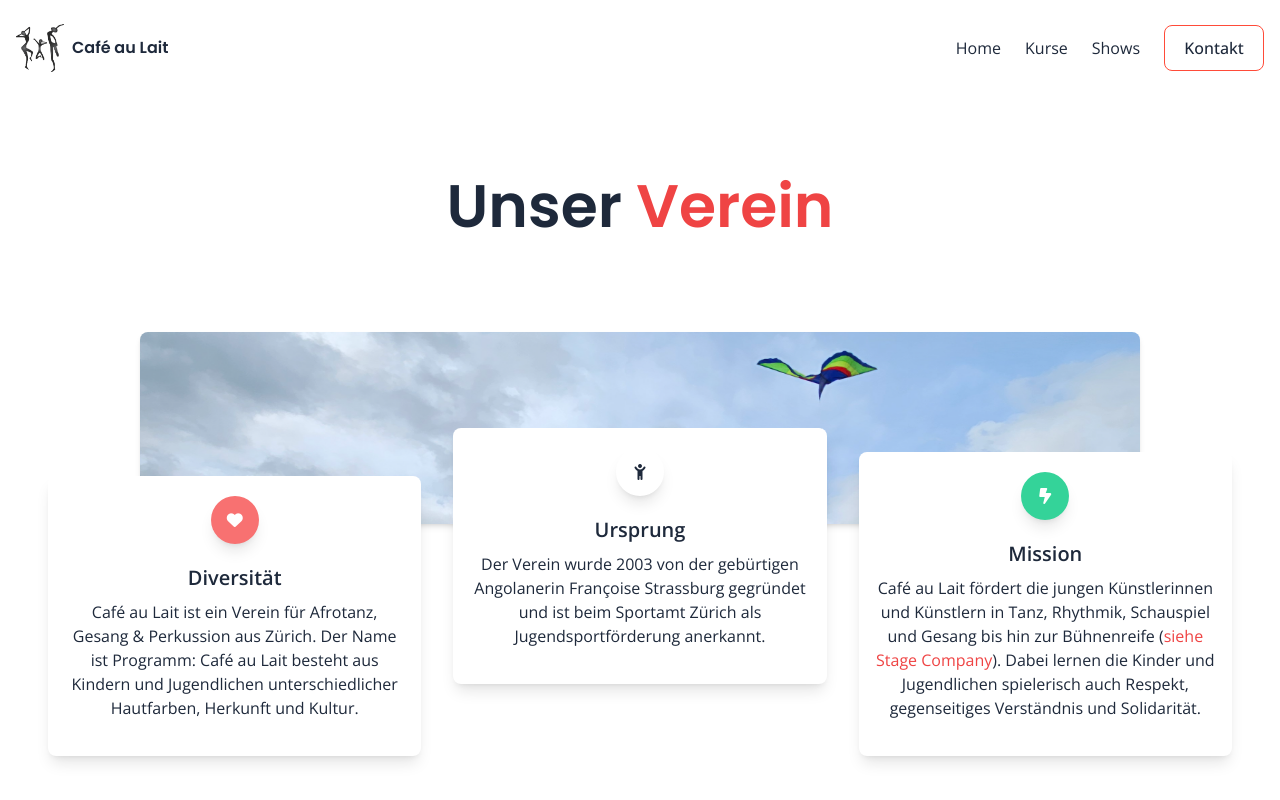
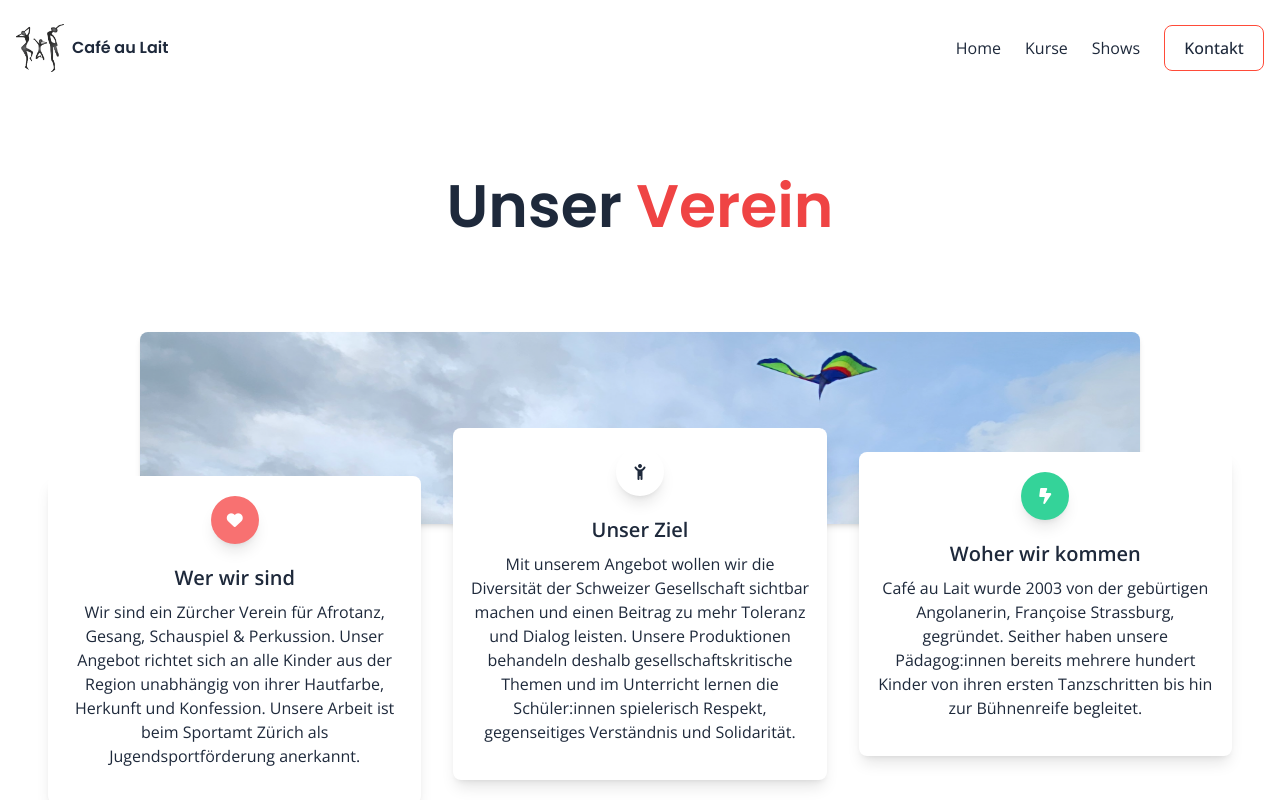
Before and after one commit to vntero/cafeaulait, a SvelteKit app: page /werwirsind in a window 1280 px wide. Shown: the top 800 px of the page. Built offline with nearby package versions, Linux system fonts and the light colour scheme.

Commit message:
Vivianes input

```diff
--- a/src/components/BookModal.svelte
+++ b/src/components/BookModal.svelte
@@ -71,19 +71,15 @@
             <h6
               class="text-4xl sm:text-5xl md:text-4xl max-w-[1000px] mx-auto w-full font-semibold text-center text-red-500 pt-6"
             >
-              Shows buchen
+              Show buchen
             </h6>
             <br />
             <p>
-              Suchen Sie ein Unterhaltungsprogramm für Ihren nächsten
-              Firmenanlass, eine Hochzeit oder eine Sport-veranstaltung? Café au
-              Lait kann man für private und öffentliche Anlässe buchen. Sei es
-              für eine Gesangseinlage, einen Tanz- und Trommelworkshop oder
-              grössere Animationssegmente. Wir stellen ein Programm für Sie
-              persönlich zusammen.
+              Interessiert an einer Show? Fülle das Formular aus und wir melden uns bei dir.
             </p>
             <!-- EVENT DETAILS -->
-            <h6 class="mt-3 mb-6 font-bold uppercase">Kontaktdaten</h6>
+            <h6 class="mt-3 mb-6 font-bold uppercase">Kontaktdaten
+            </h6>
             <div class="flex flex-wrap">
               <div class="w-full lg:w-4/12 px-4">
                 <div class="relative w-full mb-3">
@@ -91,7 +87,7 @@
                     class="block text-sm font-semibold mb-2"
                     for="contact-name"
                   >
-                    Name der Kontaktperson <span class="text-red-500">*</span>
+                    Vor- und Nachname <span class="text-red-500">*</span>
                   </label>
                   <input
                     id="name"
@@ -119,7 +115,7 @@
               <div class="w-full lg:w-4/12 px-4">
                 <div class="relative w-full mb-3">
                   <label class="block text-sm font-semibold mb-2" for="email">
-                    E-Mail-Adresse <span class="text-red-500">*</span>
+                    Emailadresse <span class="text-red-500">*</span>
                   </label>
                   <input
                     id="email"
@@ -245,7 +241,7 @@
                     class="block text-sm font-semibold mb-2"
                     for="additional-comments"
                   >
-                    Zusätzliche Kommentare oder Fragen
+                    Zusätzliche Infos oder Fragen
                   </label>
                   <textarea
                     id="additional-comments"
--- a/src/components/Intro.svelte
+++ b/src/components/Intro.svelte
@@ -57,4 +57,5 @@
       </ul>
     </div>
   </div>
+
 </SectionWrapper>
--- a/src/components/Kurse.svelte
+++ b/src/components/Kurse.svelte
@@ -4,31 +4,33 @@
   let kurseFeatures = [
     {
       featureList: [
-        'Ab 6 Jahren',
-        'Koordination',
-        'Rhythhmus',
-        'Live-Perkussion',
+        'Traditional',
+        'Afrobeats',
+        'Contemporary',
+        'Percussion Dance',
       ],
       description:
-        'Lerne traditionelle Tänze aus verschiedenen afrikanischen Ländern - egal ob du Anfänger:in oder auf fortgeschrittenem Niveau bist.',
+        'Für alle Niveaus ab 6 Jahren. Lerne in unseren Kursen unterschiedliche Tanzstile aus dem afrikanischen Kontinent.',
       imgUrl: 'assets/kurse1.png',
     },
+
+    // (Afrobeats Masterclass)
     {
-      featureList: ['Frisch', 'Modern', 'Trendig', 'Technisch'],
+      featureList: ['Afrobeats', 'Attitude', 'Technik'],
       description:
-        'Junge Tänzerinnen und Tänzer vermitteln energiereiche Schritte und freshe Vibes.',
+        'Bist du mindestens 12 Jahre alt und hast es richtig drauf? Dann richtet sich dieser Kurs an dich. Junge Tanzlehrer:innen und Erstplatzierte an der "World of Dance Switzerland 2023" zeigen dir freshe Moves für Fortgeschrittene und vermitteln dir Attitude für die Bühne.',
       imgUrl: 'assets/kurse2.png',
     },
     {
-      featureList: ['Singen', 'Bühnenpräsenz', 'Koordination', 'Stimme'],
+      featureList: ['Mehrstimmiger Gesang', 'Stimmbildung', 'Musikalisches Hören & Harmonie'],
       description:
-        'Die «CAL Stage Company» ist eine bühnenorientierte Tanzgruppe. Sie hat zum Ziel, die künstlerische Ausbildung im Bereich des traditionellen und zeitgenössischen afrikanischen Tanzes, der Perkussion und des Gesangs zu fördern.',
+        'Mit dem Chor treten wir an unterschiedlichen Anlässen auf und erarbeiten Stücke für Eigenproduktionen.',
       imgUrl: 'assets/kurse3.png',
     },
     {
-      featureList: ['Bühnenpräsenz', 'Wirkung', 'Koordination', 'Stärke'],
+      featureList: ['Bühnenpräsenz', 'Theater', 'Tanz', 'Perkussion'],
       description:
-        'Der «CAL Chor» ist ein bühnenorientierter Chor, der an den unterschiedlichsten Anlässen auftritt und an den Produktionen der «CAL Stage Company» mitarbeitet.',
+        'In der CAL Stage Company fördern wir deine Bühnenreife. Du erarbeitest und probst neue Produktionen mit der ganzen Companie und kannst zeigen, was du drauf hast.',
       imgUrl: 'assets/kurse4.png',
     },
   ]
@@ -49,11 +51,11 @@
     {#each kurseFeatures as kurseFeature, index}
       <KurseCard {kurseFeature} {index}>
         {#if index === 0}
-          Traditional <span class="text-red-500 font-medium">Dance </span>
+          Tanz<span class="text-red-500 font-medium">kurse </span>
         {:else if index === 1}
-          Afro<span class="text-red-500 font-medium">Beats</span>
+          Afrobeats <span class="text-red-500 font-medium">Masterclass</span>
         {:else if index === 2}
-          Gospel<span class="text-red-500 font-medium">chor</span>
+          CAL <span class="text-red-500 font-medium">Chor</span>
         {:else}
           Stage <span class="text-red-500 font-medium">Company</span>
         {/if}
--- a/src/components/KursplanModal.svelte
+++ b/src/components/KursplanModal.svelte
@@ -77,7 +77,7 @@
                   </td>
                 </tr>
                 <tr class="bg-red-200">
-                  <th class="border px-2 sm:px-4 py-1 sm:py-2">Teenies</th>
+                  <th class="border px-2 sm:px-4 py-1 sm:py-2">Teenies (ab 13)</th>
                   <td class="border px-2 sm:px-4 py-1 sm:py-2"
                     >Traditioneller Tanz</td
                   >
@@ -108,7 +108,7 @@
                   </td>
                 </tr>
                 <tr class="bg-pink-100">
-                  <th class="border px-2 sm:px-4 py-1 sm:py-2">Mini F</th>
+                  <th class="border px-2 sm:px-4 py-1 sm:py-2">Mini F (Fortgeschritten ab 8)</th>
                   <td class="border px-2 sm:px-4 py-1 sm:py-2">Afro Beats</td>
                   <td class="border px-2 sm:px-4 py-1 sm:py-2"
                     >Traditioneller Tanz</td
@@ -139,7 +139,7 @@
                   </td>
                 </tr>
                 <tr class="bg-orange-100">
-                  <th class="border px-2 sm:px-4 py-1 sm:py-2">Mini A</th>
+                  <th class="border px-2 sm:px-4 py-1 sm:py-2">Mini A (Anfänger ab 6)</th>
                   <td class="border px-2 sm:px-4 py-1 sm:py-2"
                     >Traditioneller Tanz</td
                   >
--- a/src/routes/werwirsind/+page.svelte
+++ b/src/routes/werwirsind/+page.svelte
@@ -128,7 +128,7 @@
       >
         <img
           src="/assets/unseremission.png"
-          alt="Unser Verein"
+          alt="Wer wir sind"
           class="absolute top-0 w-full h-full rounded-lg shadow-md max-w-[1000px] mx-auto"
         />
       </div>
@@ -136,7 +136,7 @@
       <section class="pb-20 -mt-24">
         <div class="container mx-auto px-4">
           <div class="flex flex-wrap">
-            <!-- Diversität -->
+            <!-- Swap first and second icon pls -->
             <div class="lg:pt-12 pt-6 w-full md:w-4/12 px-4 text-center">
               <div
                 class="relative flex flex-col min-w-0 break-words bg-white w-full mb-8 shadow-lg rounded-lg"
@@ -147,18 +147,17 @@
                   >
                     <i class="fa-solid fa-heart"></i>
                   </div>
-                  <h6 class="text-xl font-semibold">Diversität</h6>
+                  <h6 class="text-xl font-semibold">Wer wir sind</h6>
                   <p class="mt-2 mb-4 text-blueGray-500">
-                    Café au Lait ist ein Verein für Afrotanz, Gesang &
-                    Perkussion aus Zürich. Der Name ist Programm: Café au Lait
-                    besteht aus Kindern und Jugendlichen unterschiedlicher
-                    Hautfarben, Herkunft und Kultur.
+                    Wir sind ein Zürcher Verein für Afrotanz, Gesang, Schauspiel &
+                    Perkussion. Unser Angebot richtet sich an alle Kinder aus der Region unabhängig von ihrer Hautfarbe, Herkunft und Konfession.
+                    Unsere Arbeit ist beim Sportamt Zürich als Jugendsportförderung anerkannt.
                   </p>
                 </div>
               </div>
             </div>
 
-            <!-- Ursprung -->
+            <!-- Unser Ziel -->
             <div class="w-full md:w-4/12 px-4 text-center">
               <div
                 class="relative flex flex-col min-w-0 break-words bg-white w-full mb-8 shadow-lg rounded-lg"
@@ -169,17 +168,17 @@
                   >
                     <i class="fa-solid fa-child-reaching"></i>
                   </div>
-                  <h6 class="text-xl font-semibold">Ursprung</h6>
+                  <h6 class="text-xl font-semibold">Unser Ziel</h6>
                   <p class="mt-2 mb-4 text-blueGray-500">
-                    Der Verein wurde 2003 von der gebürtigen Angolanerin
-                    Françoise Strassburg gegründet und ist beim Sportamt Zürich
-                    als Jugendsportförderung anerkannt.
+                    Mit unserem Angebot wollen wir die Diversität der Schweizer Gesellschaft sichtbar machen und einen Beitrag zu mehr Toleranz und Dialog leisten.
+                    Unsere Produktionen behandeln deshalb gesellschaftskritische Themen und im Unterricht lernen die Schüler:innen spielerisch Respekt, gegenseitiges
+                    Verständnis und Solidarität.
                   </p>
                 </div>
               </div>
             </div>
 
-            <!-- Mission -->
+            <!-- Idea: Icon should be roots -->
             <div class="pt-6 w-full md:w-4/12 px-4 text-center">
               <div
                 class="relative flex flex-col min-w-0 break-words bg-white w-full mb-8 shadow-lg rounded-lg"
@@ -190,17 +189,11 @@
                   >
                     <i class="fa-solid fa-bolt-lightning"></i>
                   </div>
-                  <h6 class="text-xl font-semibold">Mission</h6>
+                  <h6 class="text-xl font-semibold">Woher wir kommen</h6>
+
                   <p class="mt-2 mb-4 text-blueGray-500">
-                    Café au Lait fördert die jungen Künstlerinnen und Künstlern
-                    in Tanz, Rhythmik, Schauspiel und Gesang bis hin zur
-                    Bühnenreife (<a
-                      href="/"
-                      class="text-red-500 hover:text-blue-600"
-                    >
-                      siehe Stage Company</a
-                    >). Dabei lernen die Kinder und Jugendlichen spielerisch
-                    auch Respekt, gegenseitiges Verständnis und Solidarität.
+                     Café au Lait wurde 2003 von der gebürtigen Angolanerin, Françoise Strassburg, gegründet. Seither haben unsere Pädagog:innen bereits mehrere hundert
+                     Kinder von ihren ersten Tanzschritten bis hin zur Bühnenreife begleitet.
                   </p>
                 </div>
               </div>
```
Also changed, not shown: src/components/Shows.svelte (+6 -11 lines).
